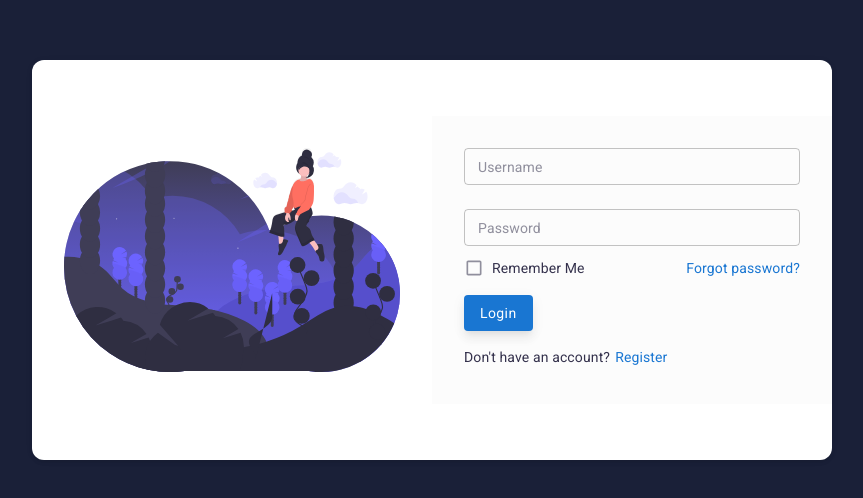
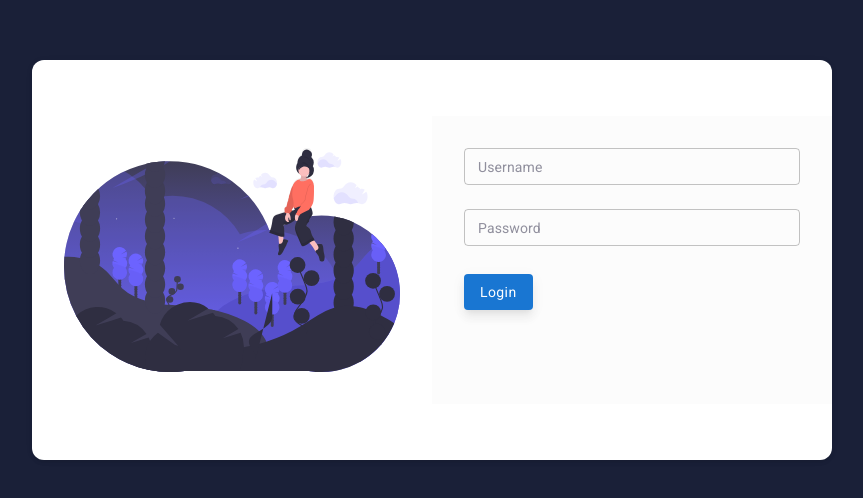
Before and after one commit to zakikurniawan27/dashboard-react, a React (Vite) app: page /session/signin in a window 1280 px wide. Shown: the part 140-638 px from the top of the page, without its empty margins (208-1071 px from the left). Built offline with nearby package versions, Linux system fonts and the light colour scheme; a small style sheet from the web is missing; what axios-mock-adapter would draw is missing.

Commit message:
update validation login

```diff
--- a/src/app/views/sessions/login/JwtLogin.jsx
+++ b/src/app/views/sessions/login/JwtLogin.jsx
@@ -1,23 +1,23 @@
-import { NavLink, useNavigate } from "react-router-dom";
+import { useNavigate } from "react-router-dom";
 import { Formik } from "formik";
 import * as Yup from "yup";
 
 import Card from "@mui/material/Card";
-import Box from "@mui/material/Box";
-import Checkbox from "@mui/material/Checkbox";
+// import Box from "@mui/material/Box";
+// import Checkbox from "@mui/material/Checkbox";
 import TextField from "@mui/material/TextField";
 import Grid from "@mui/material/Grid2";
 import styled from "@mui/material/styles/styled";
-import useTheme from "@mui/material/styles/useTheme";
+// import useTheme from "@mui/material/styles/useTheme";
 import LoadingButton from "@mui/lab/LoadingButton";
 
 import useAuth from "app/hooks/useAuth";
-import { Paragraph } from "app/components/Typography";
+// import { Paragraph } from "app/components/Typography";
 
 // STYLED COMPONENTS
-const FlexBox = styled(Box)(() => ({
-  display: "flex"
-}));
+// const FlexBox = styled(Box)(() => ({
+//   display: "flex"
+// }));
 
 const ContentBox = styled("div")(() => ({
   height: "100%",
@@ -60,14 +60,12 @@ const initialValues = {
 
 // form field validation schema
 const validationSchema = Yup.object().shape({
-  password: Yup.string()
-    .min(6, "Password must be 6 character length")
-    .required("Password is required!"),
-  username: Yup.string().required("Email is required!")
+  password: Yup.string().required("Password is required!"),
+  username: Yup.string().required("Username is required!")
 });
 
 export default function JwtLogin() {
-  const theme = useTheme();
+  // const theme = useTheme();
   const { login } = useAuth(); //get function login from JWTAuthContext by AuthContext in useAuth
   const navigate = useNavigate();
 
@@ -128,7 +126,7 @@ export default function JwtLogin() {
                       sx={{ mb: 1.5 }}
                     />
 
-                    <FlexBox justifyContent="space-between">
+                    {/* <FlexBox justifyContent="space-between">
                       <FlexBox gap={1}>
                         <Checkbox
                           size="small"
@@ -146,7 +144,7 @@ export default function JwtLogin() {
                       >
                         Forgot password?
                       </NavLink>
-                    </FlexBox>
+                    </FlexBox> */}
 
                     <LoadingButton
                       type="submit"
@@ -158,7 +156,7 @@ export default function JwtLogin() {
                       Login
                     </LoadingButton>
 
-                    <Paragraph>
+                    {/* <Paragraph>
                       Don't have an account?
                       <NavLink
                         to="/session/signup"
@@ -166,7 +164,7 @@ export default function JwtLogin() {
                       >
                         Register
                       </NavLink>
-                    </Paragraph>
+                    </Paragraph> */}
                   </form>
                 )}
               </Formik>
```
